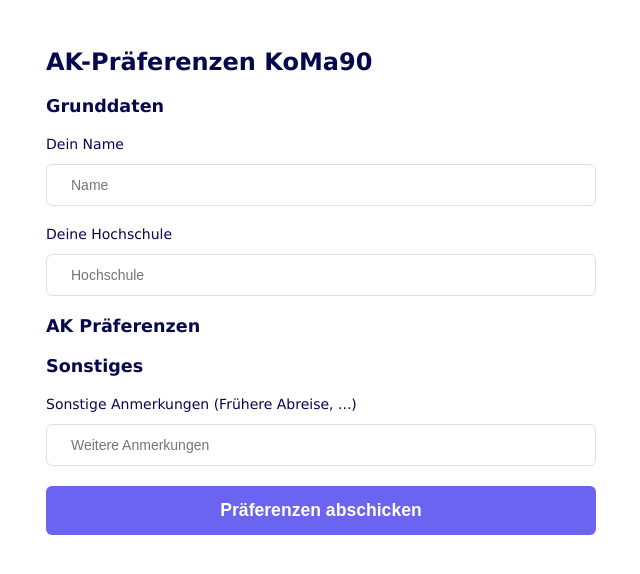
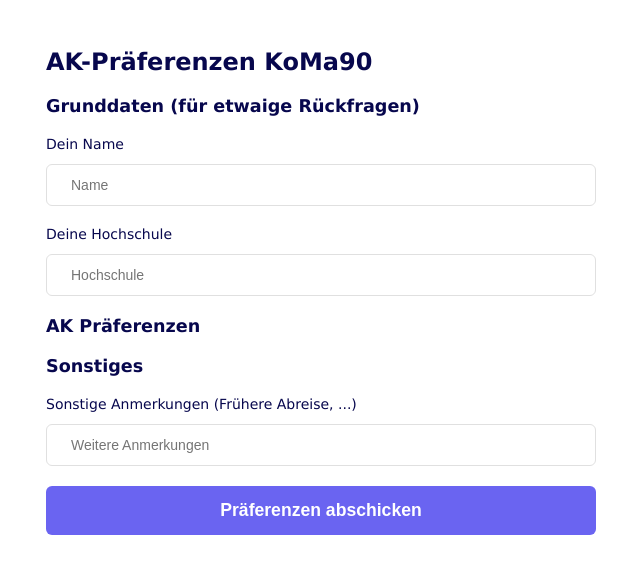
Before and after one commit to felixblanke/ak-plan-poll, a Flask app: template templates/poll.html in a window 1280 px wide. Shown: the top 574 px of the page, without its empty margins (319-959 px from the left). Run offline with Flask 3, Linux system fonts and the light colour scheme; the template is opened without the code that fills it, so the values that code supplies are empty; parts of the project's set-up code (start-up, migrations or seed data) failed here and were passed over.

Commit message:
Add remark

```diff
--- a/templates/poll.html
+++ b/templates/poll.html
@@ -12,7 +12,7 @@
     </div>
       <form action="{{ url_for('post_result', poll_name=poll_name) }}" method="POST">
         <label class="form-label form-label-2">
-            Grunddaten
+            Grunddaten (für etwaige Rückfragen)
         </label>
         <div class="mb-5">
           <label for="name" class="form-label"> Dein Name </label>
```
